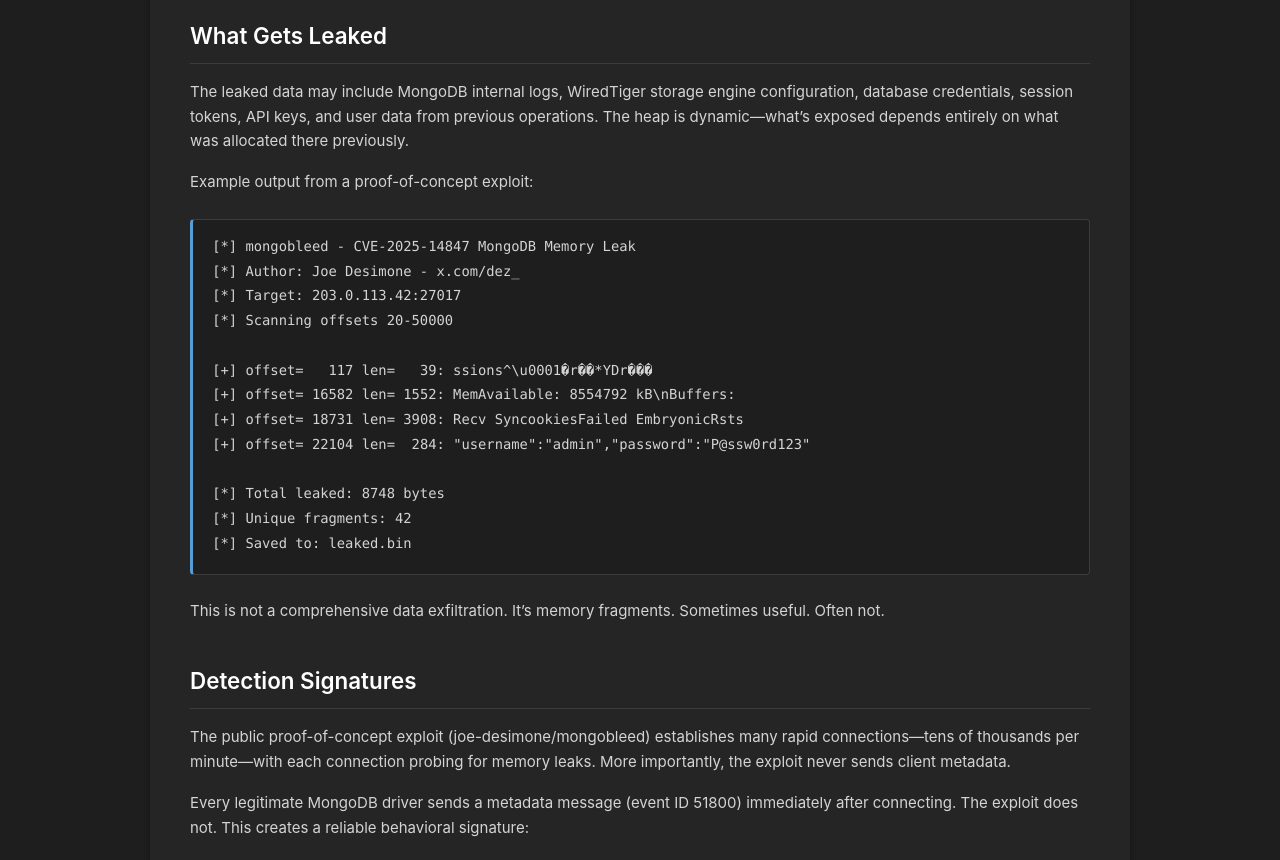
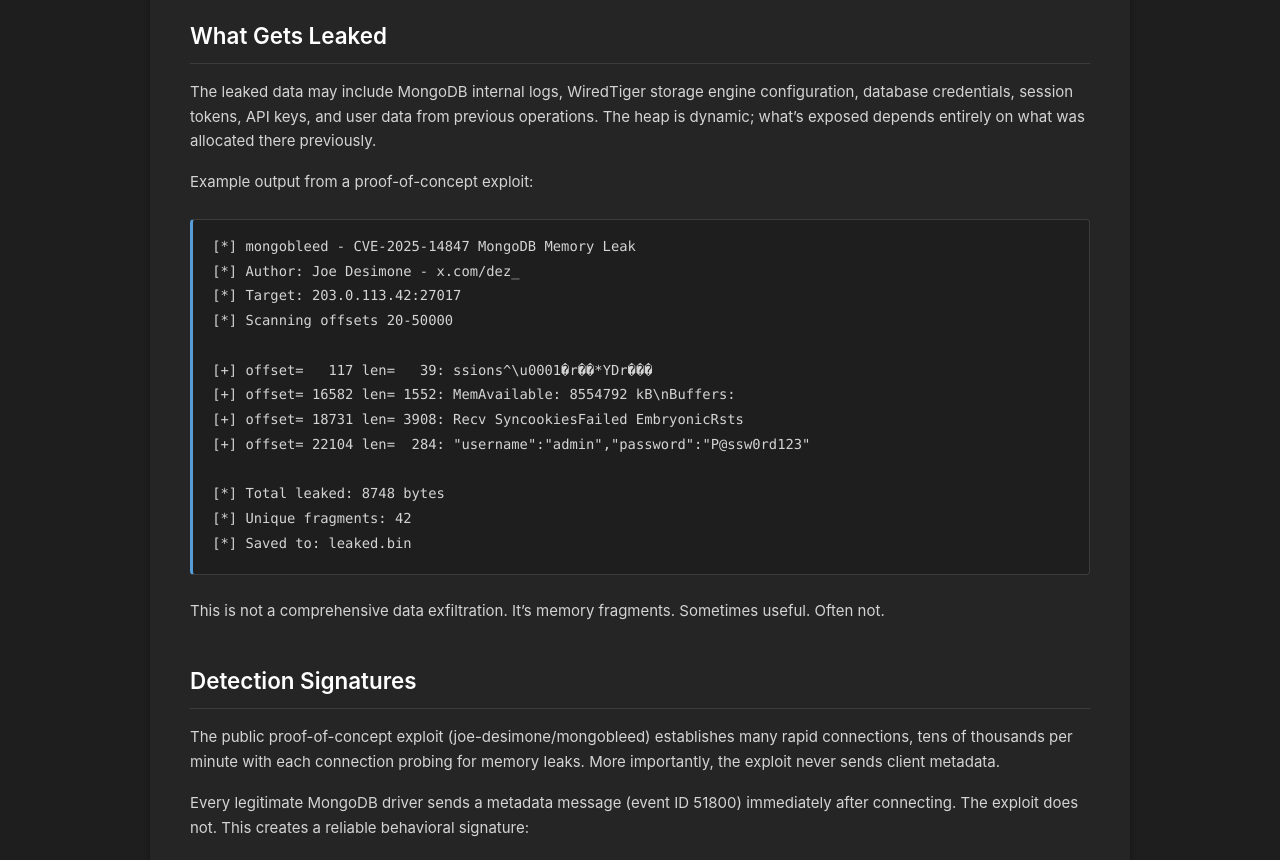
Before and after one commit to gottlabs/home, a Jekyll site: the page built from _posts/2025-12-29-mongobleed-forensics.md, in a window 1280 px wide and 1400 px high, scrolled down 819 px. Shown: the part 178-1038 px from the top of the window. Built offline with Jekyll 4.4.1, drawn with Linux system fonts in a browser that asks for light colours; some of the changed text lies outside the part shown.

````diff
--- a/_posts/2025-12-29-mongobleed-forensics.md
+++ b/_posts/2025-12-29-mongobleed-forensics.md
@@ -26,7 +26,7 @@ def decompress_message(compressed_data, claimed_size):
 Attackers send compressed messages with inflated uncompressedSize claims, MongoDB allocates large buffers based on these claims, but zlib only fills the start of the buffer with actual data. The server then treats the entire buffer as valid, allowing BSON parsing to read uninitialized memory.
 
 ### What Gets Leaked
-The leaked data may include MongoDB internal logs, WiredTiger storage engine configuration, database credentials, session tokens, API keys, and user data from previous operations. The heap is dynamic—what's exposed depends entirely on what was allocated there previously.
+The leaked data may include MongoDB internal logs, WiredTiger storage engine configuration, database credentials, session tokens, API keys, and user data from previous operations. The heap is dynamic; what's exposed depends entirely on what was allocated there previously.
 
 Example output from a proof-of-concept exploit:
 
@@ -48,7 +48,7 @@ Example output from a proof-of-concept exploit:
 This is not a comprehensive data exfiltration. It's memory fragments. Sometimes useful. Often not.
 
 ### Detection Signatures
-The public proof-of-concept exploit (joe-desimone/mongobleed) establishes many rapid connections—tens of thousands per minute—with each connection probing for memory leaks. More importantly, the exploit never sends client metadata.
+The public proof-of-concept exploit (joe-desimone/mongobleed) establishes many rapid connections, tens of thousands per minute with each connection probing for memory leaks. More importantly, the exploit never sends client metadata.
 
 Every legitimate MongoDB driver sends a metadata message (event ID 51800) immediately after connecting. The exploit does not. This creates a reliable behavioral signature:
 
@@ -155,7 +155,7 @@ Even when exploitation is confirmed, determining what was leaked is difficult. T
 The **"Assume Compromise"** approach is not paranoia. It's practical. Memory disclosure vulnerabilities leak unpredictable data. Without complete visibility into what was in the heap at the time of exploitation, conservative assumptions are appropriate.
 
 ### The Community Edition Blind Spot
-MongoDB Community Edition—the version most organizations run—has no audit logging. The default verbosity level is set to `-1`, which limits operational logging to warnings and errors only. This significantly reduces forensic visibility.
+MongoDB Community Edition, the version most organizations run, has no audit logging. The default verbosity level is set to `-1`, which limits operational logging to warnings and errors only. This significantly reduces forensic visibility.
 
 To increase logging verbosity for investigations:
 
@@ -204,7 +204,7 @@ Example output:
 2025-12-26T14:23:19.142+0000 I NETWORK  [conn8234] end connection 203.0.113.42:54321 (11 connections now open)
 ```
 
-The absence of "received client metadata" indicates the connection never sent metadata—a MongoBleed exploitation indicator.
+The absence of "received client metadata" indicates the connection never sent metadata; a MongoBleed exploitation indicator.
 
 **ACCESS** - Authentication and authorization events (requires verbosity >= 0):
 ```bash
@@ -229,7 +229,7 @@ Example output:
 2025-12-26T14:31:45.234+0000 I COMMAND  [conn8235] command users.accounts command: find { find: "accounts", filter: {}, $db: "users" } planSummary: COLLSCAN keysExamined:0 docsExamined:47293 cursorExhausted:1 numYields:370 nreturned:47293 reslen:8947234 locks:{ Global: { acquireCount: { r: 742 } }, Database: { acquireCount: { r: 371 } }, Collection: { acquireCount: { r: 371 } } } protocol:op_msg 127ms
 ```
 
-This shows a complete collection scan that returned 47,293 documents—potential data exfiltration.
+This shows a complete collection scan that returned 47,293 documents; potential data exfiltration.
 
 **Enterprise with Verbose Auditing:**
 ```bash
@@ -266,7 +266,7 @@ This exploit is responsible for the behavioral signature discussed in this post:
 
 Following the initial disclosure, additional proof-of-concept implementations appeared on GitHub and security forums. Most follow the same basic pattern but with variations in scanning strategy and output formatting.
 
-The low barrier to exploitation—requiring only Python and network connectivity—accelerated widespread scanning activity within hours of the original PoC release.
+The low barrier to exploitation requiring only Python and network connectivity accelerated widespread scanning activity within hours of the original PoC release.
 
 ### Detection Tooling
 
````
